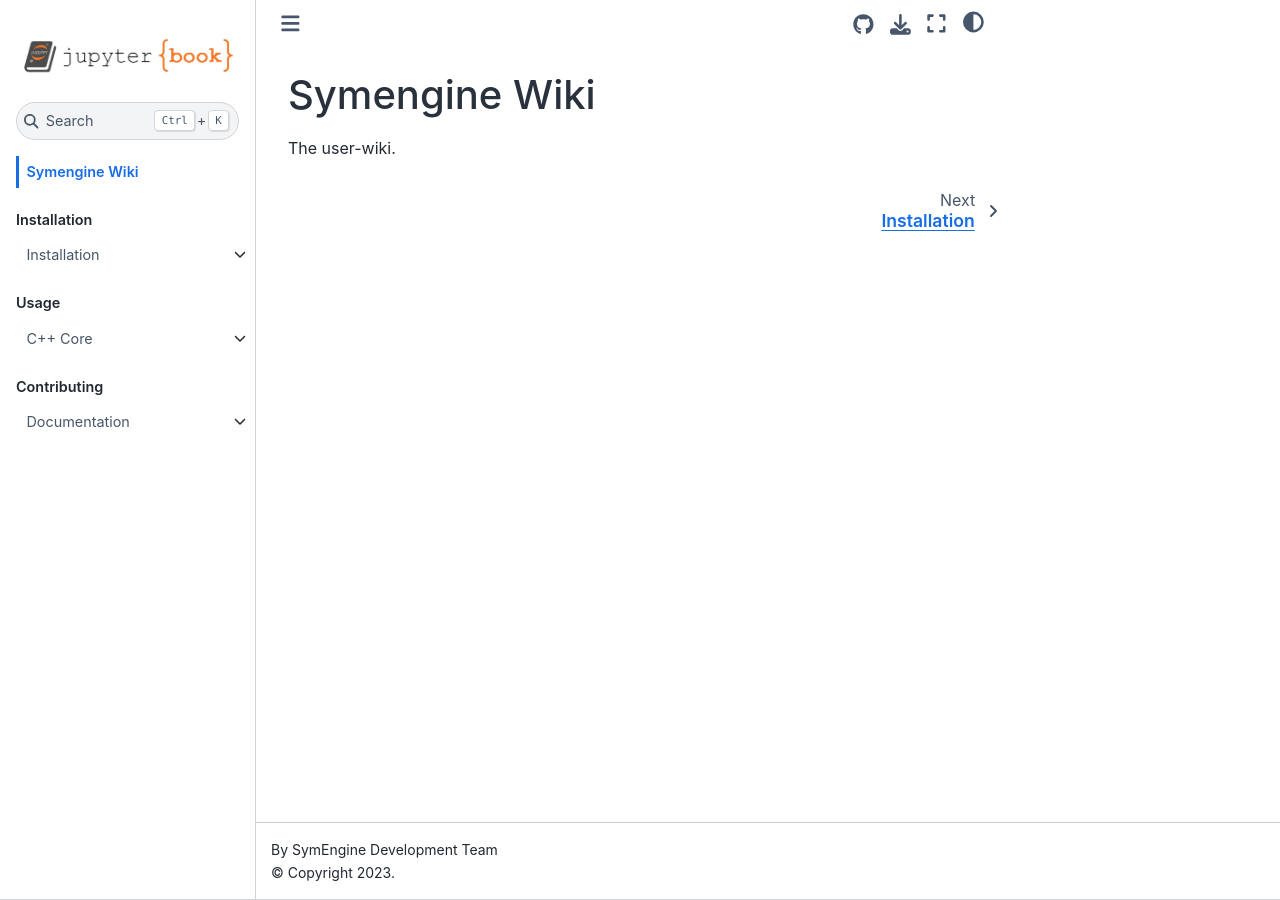
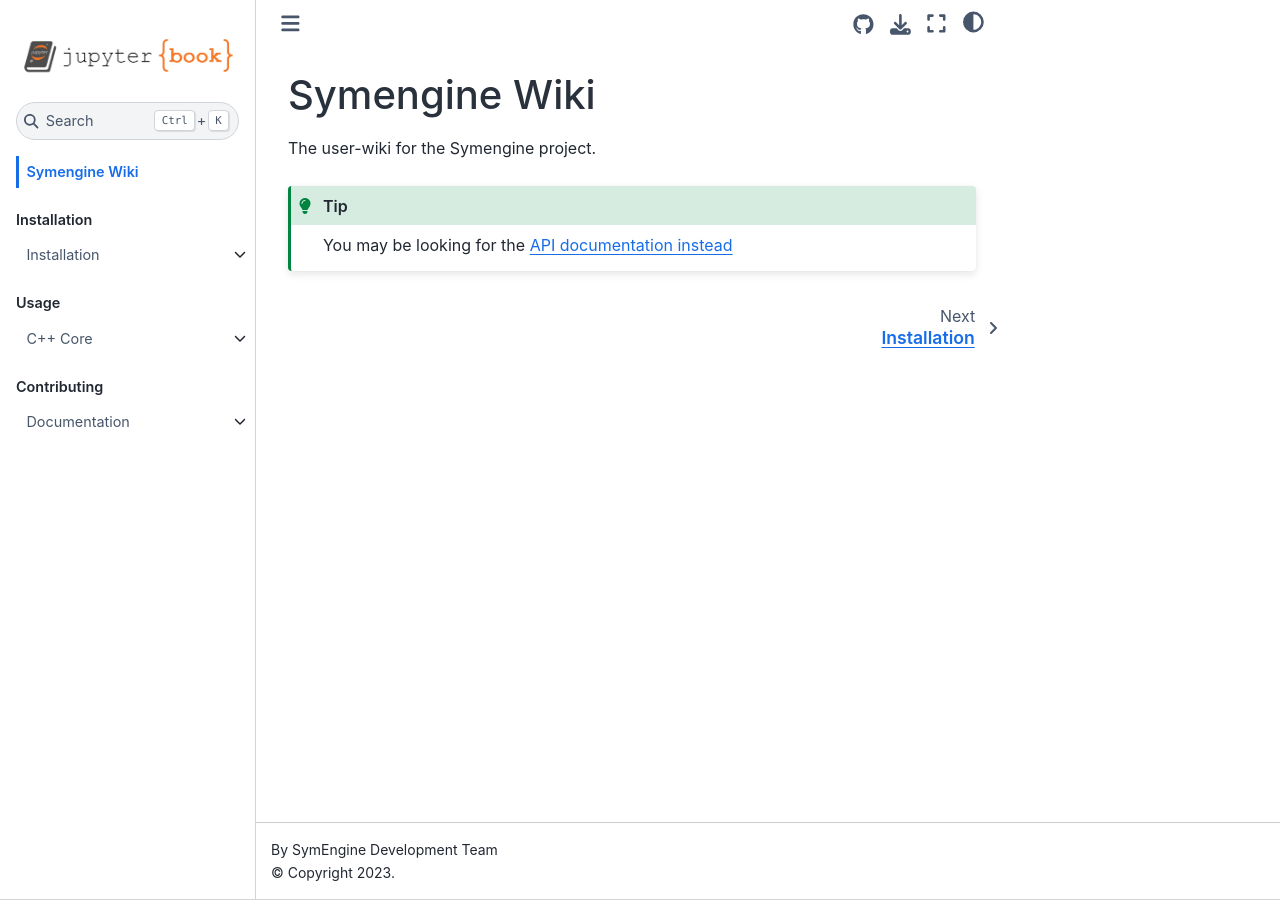
Before and after one commit to symengine/symengine.github.io, a Jupyter Book: the page built from docs/wiki/intro.md, in a window 1280 px wide. Built offline with Jupyter Book 1.0.4 settings and Sphinx 7.4.7 and the Sphinx Book theme 1.1.4, drawn with Linux system fonts in a browser that asks for light colours; pages that are not in the unit, such as notebooks, are missing from menus.

Commit message:
wiki: Init API link

````diff
--- a/docs/wiki/intro.md
+++ b/docs/wiki/intro.md
@@ -1,3 +1,7 @@
 # Symengine Wiki
 
-The user-wiki.
+The user-wiki for the Symengine project.
+
+```{tip}
+You may be looking for the [API documentation instead](https://symengine.github.io/api-docs/index.html)
+```
````
